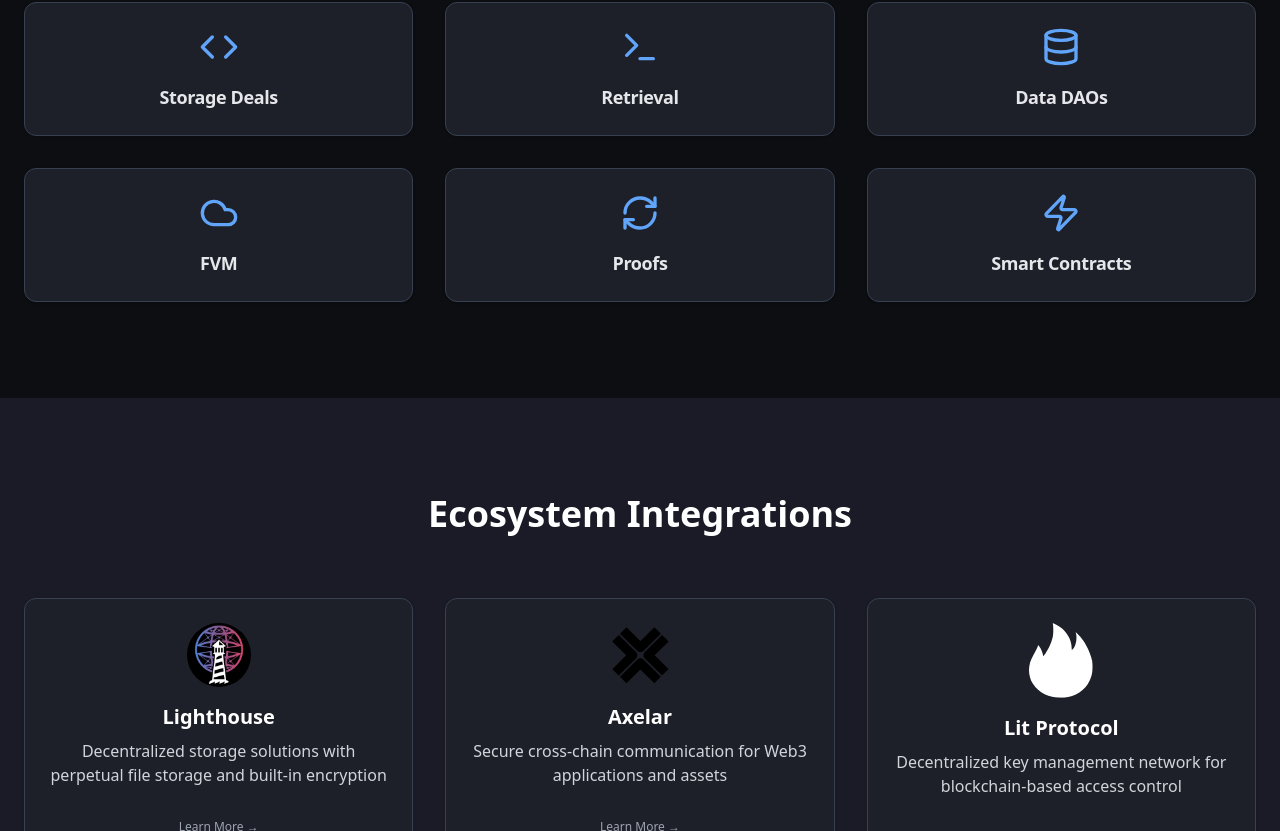
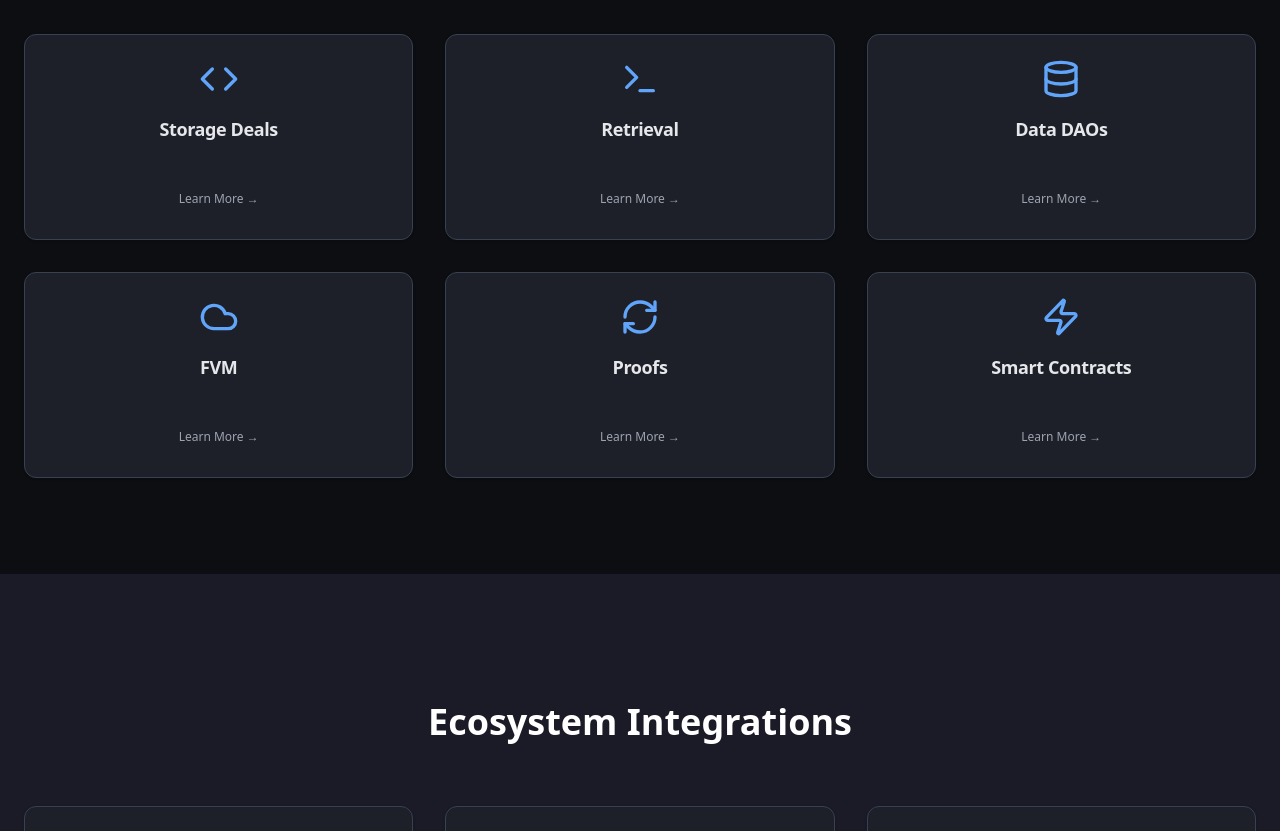
Before and after one commit to jbarnes850/filecoin-developer-console, a Next.js app: page / in a window 1280 px wide. Shown: the part 889-1720 px from the top of the page. Built offline with nearby package versions, Linux system fonts and the light colour scheme.

Commit message:
revised interface

```diff
--- a/src/app/page.tsx
+++ b/src/app/page.tsx
@@ -4,7 +4,7 @@
 import { motion, AnimatePresence } from 'framer-motion';
 import { Card, CardHeader, CardTitle, CardContent } from "@/components/ui/card";
 import { Button } from "@/components/ui/button";
-import { Github, Code, Terminal, Database, Cloud, RefreshCw, Copy, Users, Zap, Check, Lock, Heart } from 'lucide-react';
+import { Github, Code, Terminal, Database, Cloud, RefreshCw, Copy, Users, Zap, Check, Lock, Heart, ChevronDown, ChevronUp } from 'lucide-react';
 import Link from 'next/link';
 import Image from 'next/image';
 import { useToast } from "@/components/ui/use-toast"
@@ -50,9 +50,9 @@
             <span className="font-bold text-2xl text-white">FIL-Frame</span>
           </Link>
           <nav className="flex items-center space-x-8">
-            <Link href="#features" className="text-sm font-medium text-gray-300 hover:text-white">Features</Link>
-            <Link href="#integrations" className="text-sm font-medium text-gray-300 hover:text-white">Integrations</Link>
-            <Link href="#get-started" className="text-sm font-medium text-gray-300 hover:text-white">Get Started</Link>
+            <Link href="#features" onClick={(e) => smoothScroll(e, 'features')} className="text-sm font-medium text-gray-300 hover:text-white">Features</Link>
+            <Link href="#integrations" onClick={(e) => smoothScroll(e, 'integrations')} className="text-sm font-medium text-gray-300 hover:text-white">Integrations</Link>
+            <Link href="#get-started" onClick={(e) => smoothScroll(e, 'get-started')} className="text-sm font-medium text-gray-300 hover:text-white">Get Started</Link>
             <Link href="https://github.com/FIL-Builders/fil-frame" target="_blank" rel="noopener noreferrer">
               <Github className="h-6 w-6 text-gray-300 hover:text-white" />
             </Link>
@@ -101,7 +101,7 @@
             </div>
             <div className="flex justify-center space-x-4">
               <Button asChild size="lg" className="bg-blue-600 hover:bg-blue-700 text-white px-8 py-3 rounded-full">
-                <Link href="#get-started">Get Started</Link>
+                <Link href="#get-started" onClick={(e) => smoothScroll(e, 'get-started')}>Get Started</Link>
               </Button>
               <Button
                 asChild
@@ -118,25 +118,51 @@
           </div>
         </section>
 
-        <section id="features" className="py-24 bg-[#0D0E12]">
+        <section id="features" className="py-24 bg-[#0D0E12] pt-32">
           <div className="container mx-auto px-6">
             <h2 className="text-4xl font-bold mb-16 text-center text-white">Ready-to-use Filecoin Components</h2>
             <div className="grid grid-cols-1 md:grid-cols-3 gap-8">
-              {[
-                { icon: <Code className="h-10 w-10 text-blue-400" />, title: "Storage Deals", link: "https://docs.filecoin.io/builder-cookbook/data-storage/store-data" },
-                { icon: <Terminal className="h-10 w-10 text-blue-400" />, title: "Retrieval", link: "https://docs.filecoin.io/builder-cookbook/data-storage/retrieve-data" },
-                { icon: <Database className="h-10 w-10 text-blue-400" />, title: "Data DAOs", link: "https://docs.filecoin.io/builder-cookbook/dapps/decentralized-database" },
-                { icon: <Cloud className="h-10 w-10 text-blue-400" />, title: "FVM", link: "https://docs.filecoin.io/smart-contracts/fundamentals/basics/" },
-                { icon: <RefreshCw className="h-10 w-10 text-blue-400" />, title: "Proofs", link: "https://docs.filecoin.io/basics/how-storage-works/filecoin-plus" },
-                { icon: <Zap className="h-10 w-10 text-blue-400" />, title: "Smart Contracts", link: "https://docs.filecoin.io/smart-contracts/fundamentals/basics/" },
-              ].map((feature, index) => (
-                <FeatureCard key={index} {...feature} />
-              ))}
+              <FeatureCard
+                icon={<Code className="h-10 w-10 text-blue-400" />}
+                title="Storage Deals"
+                link="https://docs.filecoin.io/builder-cookbook/data-storage/store-data"
+                description="Create storage deals via a storage provider like Lighthouse, or use your own deal client smart contract for custom implementations."
+              />
+              <FeatureCard
+                icon={<Terminal className="h-10 w-10 text-blue-400" />}
+                title="Retrieval"
+                link="https://docs.filecoin.io/builder-cookbook/data-storage/retrieve-data"
+                description="Retrieve data from Filecoin storage deals using a retrieval provider like Lit Protocol, or use your own retrieval client smart contract for custom implementations."
+              />
+              <FeatureCard
+                icon={<Database className="h-10 w-10 text-blue-400" />}
+                title="Data DAOs"
+                link="https://docs.filecoin.io/builder-cookbook/dapps/decentralized-database"
+                description="Build decentralized data applications using Filecoin storage deals and data DAOs like Lit Protocol, or use your own data DAO smart contract for custom implementations."
+              />
+              <FeatureCard
+                icon={<Cloud className="h-10 w-10 text-blue-400" />}
+                title="FVM"
+                link="https://docs.filecoin.io/smart-contracts/fundamentals/basics/"
+                description="Build smart contracts on the Filecoin Virtual Machine (FVM) using TypeScript, or use your own smart contract for custom implementations."
+              />
+              <FeatureCard
+                icon={<RefreshCw className="h-10 w-10 text-blue-400" />}
+                title="Proofs"
+                link="https://docs.filecoin.io/basics/how-storage-works/filecoin-plus"
+                description="Generate proofs of storage using Filecoin Plus, or use your own proof generation smart contract for custom implementations."
+              />
+              <FeatureCard
+                icon={<Zap className="h-10 w-10 text-blue-400" />}
+                title="Smart Contracts"
+                link="https://docs.filecoin.io/smart-contracts/fundamentals/basics/"
+                description="Build smart contracts on the Filecoin network using TypeScript, or use your own smart contract for custom implementations."
+              />
             </div>
           </div>
         </section>
 
-        <section id="integrations" className="py-24 bg-[#1A1B26]">
+        <section id="integrations" className="py-24 bg-[#1A1B26] pt-32">
           <div className="container mx-auto px-6">
             <h2 className="text-4xl font-bold mb-16 text-center text-white">Ecosystem Integrations</h2>
             <div className="grid grid-cols-1 md:grid-cols-3 gap-8">
@@ -162,9 +188,9 @@
           </div>
         </section>
 
-        <section id="get-started" className="py-24 bg-[#0D0E12]">
+        <section id="get-started" className="py-24 bg-[#0D0E12] pt-32">
           <div className="container mx-auto px-6">
-            <h2 className="text-4xl font-bold mb-16 text-center text-white">Get Started in Minutes</h2>
+            <h2 className="text-4xl font-bold mb-16 text-center text-white">Builders Ship Faster With FIL-Frame</h2>
             <div className="max-w-3xl mx-auto">
               <Card className="bg-[#1E2029] border-[#2E3039]">
                 <CardContent className="p-8">
@@ -245,17 +271,46 @@
   );
 }
 
-function FeatureCard({ icon, title, link }: { icon: React.ReactNode; title: string; link: string }) {
+function FeatureCard({ icon, title, link, description }: { icon: React.ReactNode; title: string; link: string; description: string }) {
+  const [isOpen, setIsOpen] = useState(false);
+
   return (
-    <Card className="bg-[#1E2029] border-gray-700 hover:border-blue-500 transition-colors">
+    <Card
+      className="bg-[#1E2029] border-gray-700 hover:border-blue-500 transition-colors cursor-pointer"
+      onClick={() => setIsOpen(!isOpen)}
+    >
       <CardHeader>
         <CardTitle className="flex flex-col items-center text-center">
           {icon}
-          <Link href={link} target="_blank" rel="noopener noreferrer" className="mt-4 text-lg text-gray-200 hover:text-blue-400">
-            {title}
-          </Link>
+          <span className="mt-4 text-lg text-gray-200">{title}</span>
         </CardTitle>
       </CardHeader>
+      <CardContent className="flex flex-col items-center">
+        <AnimatePresence>
+          {isOpen && (
+            <motion.div
+              initial={{ opacity: 0, height: 0 }}
+              animate={{ opacity: 1, height: 'auto' }}
+              exit={{ opacity: 0, height: 0 }}
+              transition={{ duration: 0.3 }}
+              className="mt-4 text-sm text-gray-300 text-center"
+            >
+              <p>{description}</p>
+            </motion.div>
+          )}
+        </AnimatePresence>
+        <Button
+          asChild
+          variant="ghost"
+          size="sm"
+          className="mt-4 text-gray-400 hover:text-white"
+          onClick={(e) => e.stopPropagation()} // Prevent card from toggling when clicking the link
+        >
+          <Link href={link} target="_blank" rel="noopener noreferrer">
+            Learn More →
+          </Link>
+        </Button>
+      </CardContent>
     </Card>
   );
 }
@@ -358,3 +413,11 @@
     </div>
   );
 }
+
+function smoothScroll(e: React.MouseEvent<HTMLAnchorElement>, targetId: string) {
+  e.preventDefault();
+  const targetElement = document.getElementById(targetId);
+  if (targetElement) {
+    targetElement.scrollIntoView({ behavior: 'smooth', block: 'start' });
+  }
+}
```
